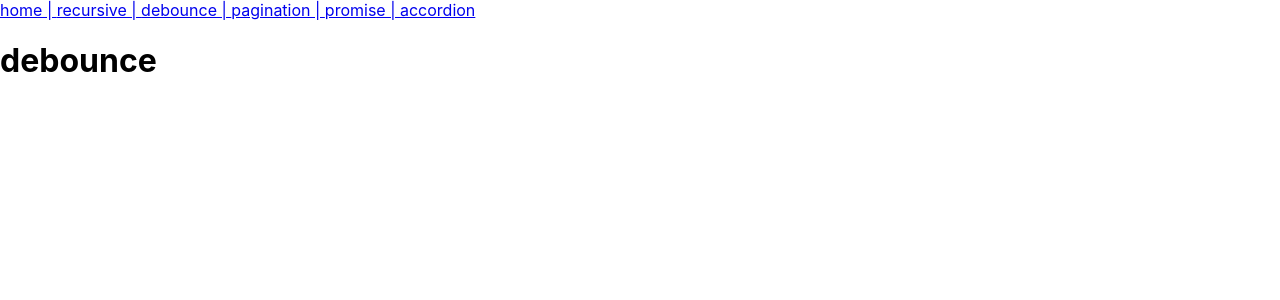
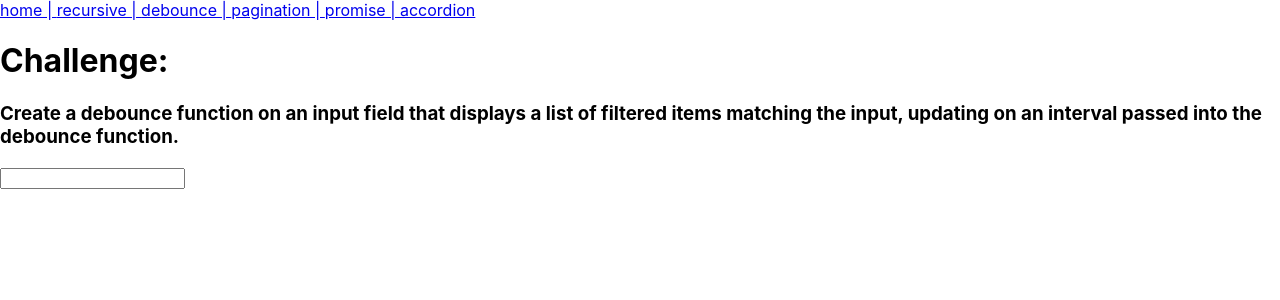
Before and after one commit to jase-d-ace/reddit-frontend-challenges, a React (Create React App) app: page /debounce in a window 1280 px wide. Shown: the top 300 px of the page. Built offline with nearby package versions, Linux system fonts and the light colour scheme.

Commit message:
finish debounce challenge

```diff
--- a/src/challenges/DebouncedInput.js
+++ b/src/challenges/DebouncedInput.js
@@ -1,3 +1,27 @@
+import { useState } from "react";
+import { gamesList } from "../materials/gamesList";
+
 export default function DebouncedInput() {
-    return (<h1>debounce</h1>)
+    const [results, setResults] = useState([])
+
+    const debounce = (query, interval) => {
+        setTimeout(() => {
+            setResults(gamesList.filter(game => game.title.toLowerCase().includes(query.toLowerCase())))
+        }, interval)
+    }
+    return (
+        <div>
+            <h1>Challenge:</h1>
+            <h3>Create a debounce function on an input field that displays a list of filtered items matching the input, updating on an interval passed into the debounce function.</h3>
+            <div>
+                <input onChange={e => debounce(e.target.value, 500)} type="text" />
+            </div>
+            <div>
+                <ul>
+                    {results &&
+                    results.map(result => <li>{result.title}</li>)}
+                </ul>
+            </div>
+        </div>
+    )
 }
```
